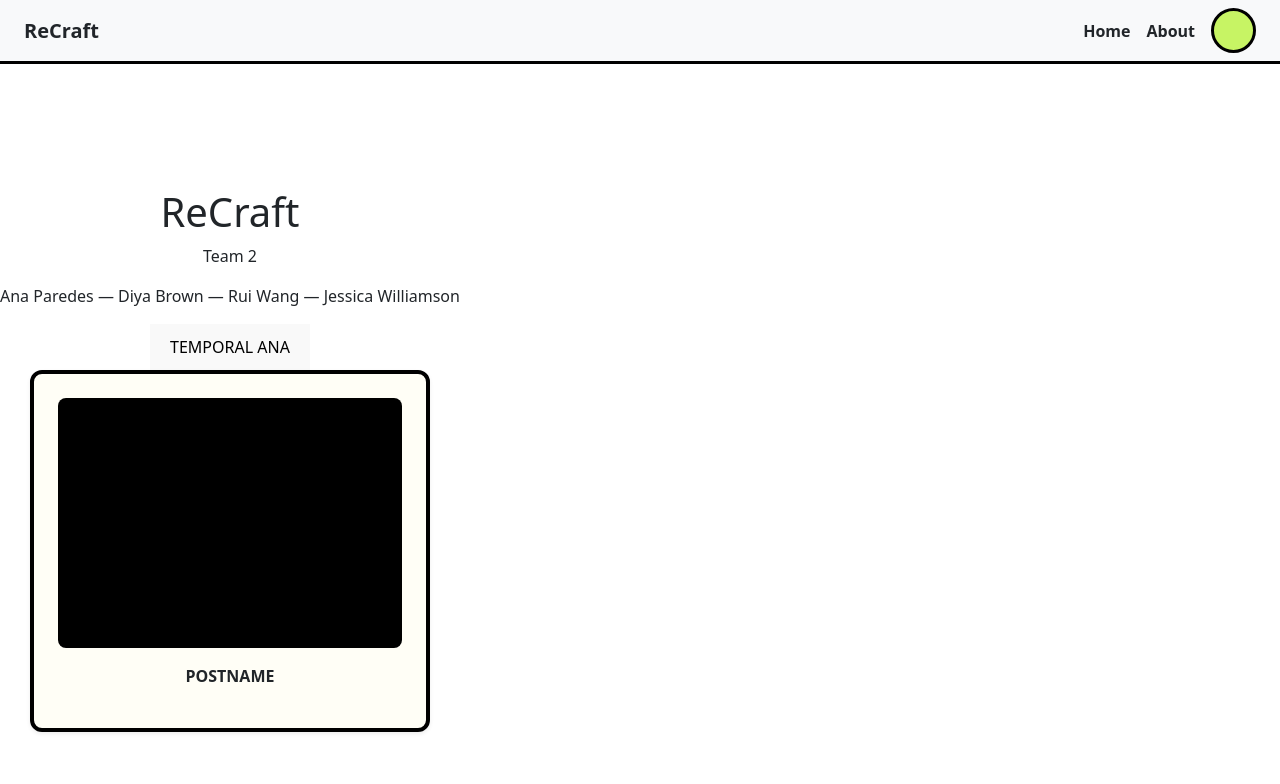
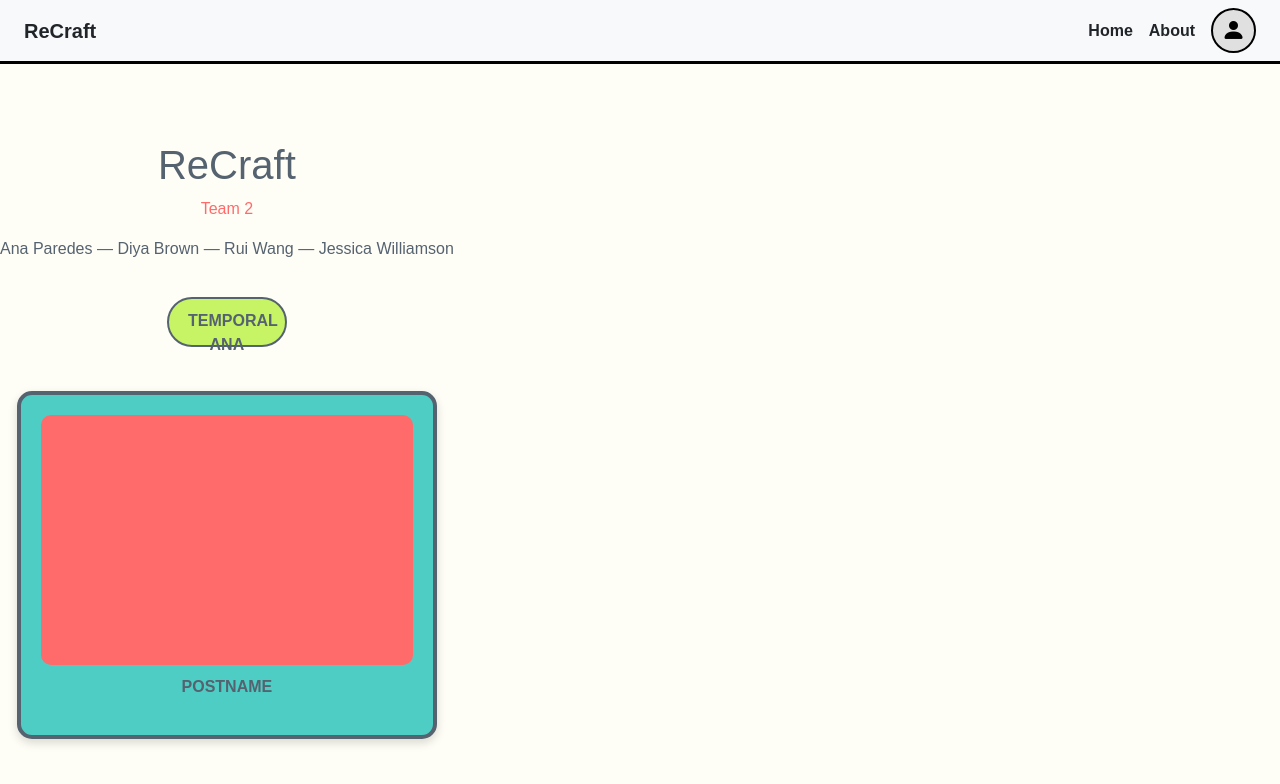
Before and after one commit to TheBawawa/ReCraft, a React (Vite) app in the folder ReCraft/: page / in a window 1280 px wide. Shown: the top 784 px of the page. Built offline with nearby package versions, Linux system fonts and the light colour scheme.

Commit message:
please ignore me...this is getting repetitive

```diff
--- a/ReCraft/src/App.css
+++ b/ReCraft/src/App.css
@@ -1,54 +1,96 @@
-/* ✅ App.css */
-
-/* Team Theme Colors */
+/* Theme Colors */
 :root {
-  --color1: #ff6b6b; /* Coral Red */
-  --color2: #4ecdc4; /* Aqua */
-  --color3: #556270; /* Deep Blue-Gray */
-  --color4: #c7f464; /* Lime Green */
+  --coral: #ff6b6b;
+  --aqua: #4ecdc4;
+  --blue-gray: #556270;
+  --lime: #c7f464;
   --cream: #fffef6;
-  --light-green: #c7f464;
 }
 
 /* Global Background */
 body {
-  background-color: white;
-  padding-top: 80px; /* Prevents content hiding behind fixed navbar */
+  background-color: var(--cream);
+  font-family: "Poppins", sans-serif;
+  margin: 0;
+  padding-top: 80px; /* Prevents hiding behind fixed navbar */
 }
 
-/* User Profile Icon */
+/* Centering helper */
+.center-content {
+  display: flex;
+  flex-direction: column;
+  align-items: center;
+  justify-content: center;
+  text-align: center;
+}
+
+/* Navbar Profile Icon */
 .profile-icon {
   width: 45px;
   height: 45px;
   border-radius: 50%;
-  border: 3px solid black;
-  background: var(--light-green);
+  border: 2px solid black;
+  background-color: #e0e0e0; /* neutral gray */
   display: flex;
   align-items: center;
   justify-content: center;
   cursor: pointer;
-  font-size: 1.2rem;
-  transition: transform 0.2s ease, background-color 0.2s ease;
-  overflow: hidden; /* Keeps avatar inside circle */
+  transition: transform 0.2s ease;
 }
 
 .profile-icon:hover {
-  transform: scale(1.05);
-  background-color: var(--color2);
+  transform: scale(1.1);
+}
+
+/* Post Template Styles */
+.post-box {
+  width: 420px;
+  border: 4px solid var(--blue-gray);
+  background-color: var(--aqua);
+  border-radius: 15px;
+  padding: 20px;
+  text-align: center;
+  box-shadow: 0px 4px 10px rgba(0, 0, 0, 0.15);
+}
+
+.post-image {
+  width: 100%;
+  height: 250px;
+  background-color: var(--coral);
+  border-radius: 10px;
+}
+
+.post-name {
+  margin-top: 10px;
+  font-weight: bold;
+  color: var(--blue-gray);
+}
+
+/* About Page Centering */
+.about-container {
+  min-height: 70vh;
+  display: flex;
+  flex-direction: column;
+  align-items: center;
+  justify-content: center;
+  text-align: center;
+}
+
+/* TEMPORAL ANA Button */
+.circle-btn {
+  width: 120px;
+  height: 50px;
+  border-radius: 30px;
+  border: 2px solid var(--blue-gray);
+  background-color: var(--lime);
+  color: var(--blue-gray);
+  font-weight: bold;
+  margin: 20px 0;
+  cursor: pointer;
+  transition: 0.2s;
+}
+
+.circle-btn:hover {
+  background-color: var(--aqua);
   color: white;
 }
-
-/* Dropdown Styling */
-.dropdown-menu {
-  border: 2px solid black;
-  border-radius: 8px;
-  transition: opacity 0.25s ease-in-out;
-}
-
-/* Fade Animation */
-.fade.dropdown-menu.show {
-  opacity: 1;
-}
-.fade.dropdown-menu {
-  opacity: 0;
-}
--- a/ReCraft/src/components/NavBar.jsx
+++ b/ReCraft/src/components/NavBar.jsx
@@ -1,6 +1,7 @@
 import { useState } from "react";
 import { Link } from "react-router-dom";
 import ProfileDropdown from "./ProfileDropdown";
+import "bootstrap-icons/font/bootstrap-icons.css";
 
 function Navbar() {
   const [open, setOpen] = useState(false);
@@ -16,12 +17,12 @@ function Navbar() {
         zIndex: 1000,
       }}
     >
-      {/* Left: site name */}
+      {/* Logo */}
       <Link to="/" className="navbar-brand fw-bold text-dark">
         ReCraft
       </Link>
 
-      {/* Center: nav links */}
+      {/* Links */}
       <div className="ms-auto me-3">
         <Link to="/" className="text-dark fw-semibold me-3 text-decoration-none">
           Home
@@ -31,14 +32,14 @@ function Navbar() {
         </Link>
       </div>
 
-      {/* Right: profile icon */}
+      {/* Profile Icon */}
       <div className="position-relative">
         <div
           className="profile-icon"
           onClick={() => setOpen(!open)}
           title="Profile"
         >
-          <i className="bi bi-person-fill"></i>
+          <i className="bi bi-person-fill" style={{ fontSize: "1.5rem", color: "black" }}></i>
         </div>
 
         {open && <ProfileDropdown />}
--- a/ReCraft/src/components/PostTemplate.jsx
+++ b/ReCraft/src/components/PostTemplate.jsx
@@ -1,23 +1,8 @@
 function PostTemplate() {
   return (
-    <div
-      className="p-4 text-center shadow-sm"
-      style={{
-        width: "400px",
-        border: "4px solid black",
-        background: "var(--cream)",
-        borderRadius: "12px",
-      }}
-    >
-      <div
-        style={{
-          width: "100%",
-          height: "250px",
-          background: "black",
-          borderRadius: "8px",
-        }}
-      ></div>
-      <p className="mt-3 fw-bold text-dark">POSTNAME</p>
+    <div className="post-box mt-4">
+      <div className="post-image"></div>
+      <p className="post-name">POSTNAME</p>
     </div>
   );
 }
--- a/ReCraft/src/pages/About.jsx
+++ b/ReCraft/src/pages/About.jsx
@@ -1,11 +1,13 @@
 function About() {
   return (
-    <div className="p-4">
-      <h1>About Our Team</h1>
-      <p>We are Team 2 working on the ReCraft project.</p>
+    <div className="about-container">
+      <h1 style={{ color: "var(--blue-gray)" }}>About Our Team</h1>
+      <p style={{ color: "var(--coral)" }}>
+        We are Team 2 working on the ReCraft project.
+      </p>
 
-      <h3>Team Members:</h3>
-      <ul>
+      <h3 style={{ color: "var(--aqua)" }}>Team Members:</h3>
+      <ul style={{ listStyle: "none", padding: 0, color: "var(--blue-gray)" }}>
         <li>Diya Brown</li>
         <li>Jessica Williamson</li>
         <li>Ana Perez</li>
--- a/ReCraft/src/pages/Home.jsx
+++ b/ReCraft/src/pages/Home.jsx
@@ -7,31 +7,20 @@ function Home() {
   const navigate = useNavigate();
 
   return (
-    <div className="homepage" style={styles.page}>
-      <h1>ReCraft</h1>
-      <p>Team 2</p>
-      <p className="read-the-docs">
+    <div className="center-content" style={{ minHeight: "80vh" }}>
+      <h1 style={{ color: "var(--blue-gray)" }}>ReCraft</h1>
+      <p style={{ color: "var(--coral)" }}>Team 2</p>
+      <p style={{ color: "var(--blue-gray)" }}>
         Ana Paredes — Diya Brown — Rui Wang — Jessica Williamson
       </p>
 
-      {/* Temporal button */}
       <button className="circle-btn" onClick={() => navigate("/login")}>
         TEMPORAL ANA
       </button>
 
-      {/* Your post layout */}
       <PostTemplate />
     </div>
   );
 }
 
-const styles = {
-  page: {
-    display: "flex",
-    flexDirection: "column",
-    alignItems: "center",
-    marginTop: "40px",
-  },
-};
-
 export default Home;
--- /dev/null
+++ b/package.json
@@ -0,0 +1,5 @@
+{
+  "dependencies": {
+    "bootstrap-icons": "^1.13.1"
+  }
+}
```
Also changed, not shown: 1 other file (tests, documents, lock files or other folders).
